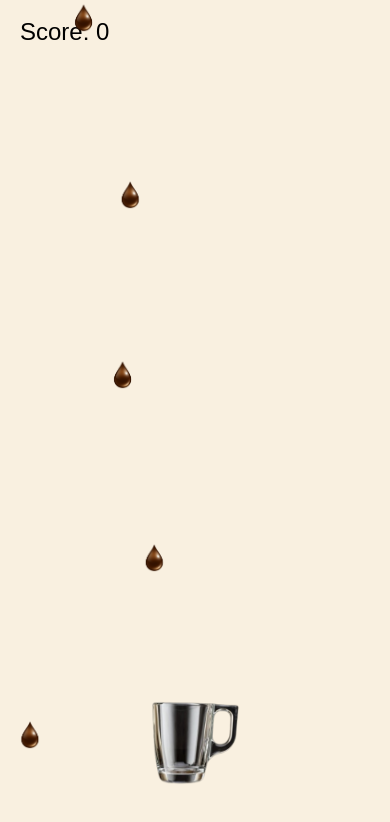
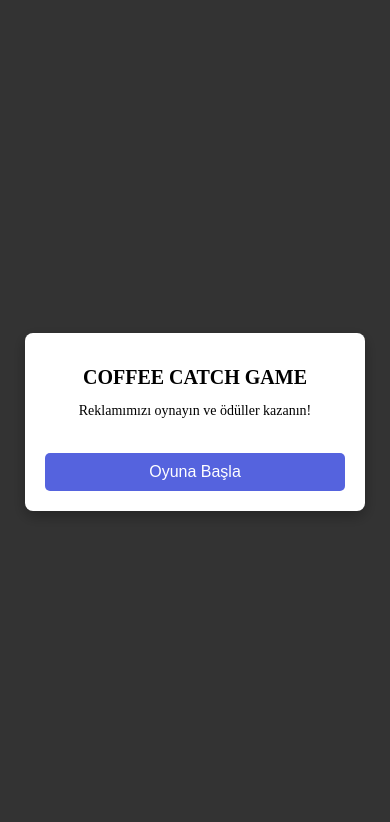
Before and after one commit to DYF-Software/coffee-catch-game, a plain HTML site: page index.html in a window 390 px wide. Drawn offline with Linux system fonts and the light colour scheme.

Commit message:
game start added

```diff
--- a/index.html
+++ b/index.html
@@ -4,22 +4,37 @@
     <meta charset="UTF-8">
     <meta name="viewport" content="width=device-width, initial-scale=1.0">
     <title>Coffee Catch Game</title>
-    <style>
-        body {
-            margin: 0;
-            overflow: hidden;
-            background-color: #f4e1c1;
-            display: flex;
-            justify-content: center;
-            align-items: center;
-            height: 100vh;
-        }
-        canvas {
-            background-color: rgba(255, 255, 255, 0.5);
-        }
-    </style>
+    <link rel="stylesheet" href="style.css">
+
+
 </head>
 <body>
-    <script src="game.js"></script>
+
+    <!-- Başlangıç Ekranı -->
+    <div id="start-screen" class="overlay">
+        <div class="start-container">
+            <h1>COFFEE CATCH GAME</h1>
+            <p>Reklamımızı oynayın ve ödüller kazanın!</p>
+            <button id="start-btn">Oyuna Başla</button>
+        </div>
+    </div>
+
+    <!-- Oyun Alanı -->
+    <div class="game-main">
+        <canvas id="gameCanvas"></canvas>
+    </div>
+
+    <script>
+        document.getElementById("start-btn").addEventListener("click", function () {
+            document.getElementById("start-screen").style.display = "none"; // Başlangıç ekranını gizle
+
+            // Dinamik olarak game.js dosyasını yükle
+            let script = document.createElement("script");
+            script.src = "game.js";
+            script.defer = true;
+            document.body.appendChild(script);
+        });
+    </script>
+
 </body>
 </html>
--- /dev/null
+++ b/style.css
@@ -0,0 +1,93 @@
+/* Sayfa Genel Ayarları */
+body, html {
+    margin: 0;
+    padding: 0;
+    overflow: hidden;
+    display: flex;
+    justify-content: center;
+    align-items: center;
+    height: 100vh;
+}
+
+/* Canvas Ayarları */
+canvas {
+    display: block;
+    position: absolute;
+    top: 0;
+    left: 0;
+}
+
+/* Başlangıç Ekranı */
+.overlay {
+    position: fixed;
+    top: 0;
+    left: 0;
+    width: 100%;
+    height: 100%;
+    background: rgba(0, 0, 0, 0.8);
+    display: flex;
+    justify-content: center;
+    align-items: center;
+    z-index: 10;
+}
+
+/* Başlangıç Kutusu */
+.start-container {
+    background: #fff;
+    padding: 40px;
+    border-radius: 8px;
+    text-align: center;
+    box-shadow: 0 5px 15px rgba(0, 0, 0, 0.3);
+    width: 90%;
+    max-width: 400px;
+}
+
+/* Başlama Butonu */
+#start-btn {
+    margin-top: 20px;
+    padding: 12px 24px;
+    font-size: 18px;
+    border: none;
+    background: #5563DE;
+    color: #fff;
+    border-radius: 5px;
+    cursor: pointer;
+    transition: background 0.3s ease;
+    width: 100%;
+}
+
+#start-btn:hover {
+    background: #3a49b8;
+}
+
+/* Skor Yazısı */
+.score-text {
+    position: absolute;
+    top: 10px;
+    left: 10px;
+    font-size: 24px;
+    font-family: Arial, sans-serif;
+    color: black;
+}
+
+/* MOBİL UYUMLULUK */
+@media (max-width: 600px) {
+    .start-container {
+        width: 90%;
+        max-width: 300px;
+        padding: 20px;
+    }
+
+    .start-container h1 {
+        font-size: 20px;
+    }
+
+    .start-container p {
+        font-size: 14px;
+    }
+
+    #start-btn {
+        font-size: 16px;
+        padding: 10px 20px;
+    }
+}
```
